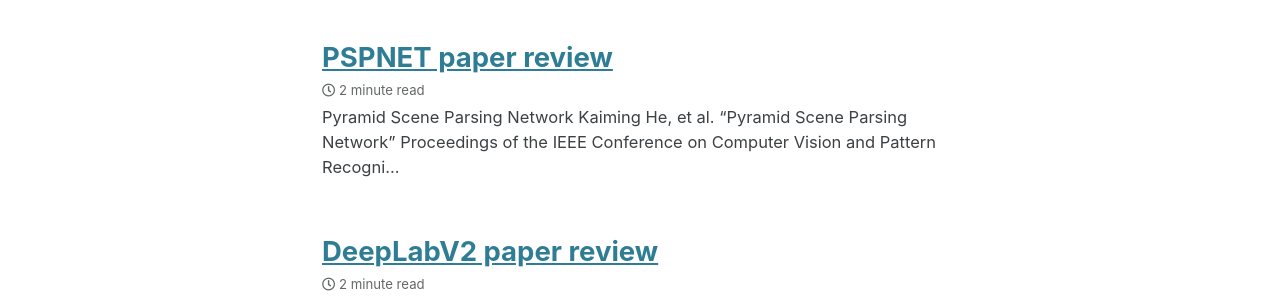
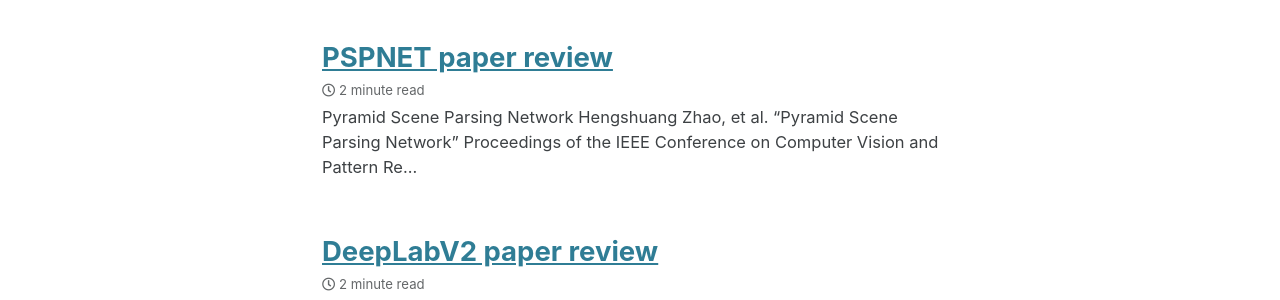
Before and after one commit to cjf8899/cjf8899.github.io, a Jekyll site: the page built from index.markdown, in a window 1280 px wide. Shown: the part 737-1037 px from the top of the page. Built offline with Jekyll 4.4.1, drawn with Linux system fonts in a browser that asks for light colours; cached includes are drawn as plain includes; the list of posts is cut into pages by our own code; comment, search, counter and statistics services are not loaded; a style sheet for code colours, icons or effects is not loaded.

Commit message:
Update 2020-09-09-PSPNET.md

```diff
--- a/_posts/2020-09-09-PSPNET.md
+++ b/_posts/2020-09-09-PSPNET.md
@@ -10,7 +10,7 @@ toc_label: "Getting Started"
 ---
 
 # Pyramid Scene Parsing Network
-> Kaiming He, et al. "Pyramid Scene Parsing Network" Proceedings of the IEEE Conference on Computer Vision and Pattern Recognition (CVPR). 2016.
+> Hengshuang Zhao, et al. "Pyramid Scene Parsing Network" Proceedings of the IEEE Conference on Computer Vision and Pattern Recognition (CVPR). 2016.
 
 
 # PSPNET 리뷰
```
